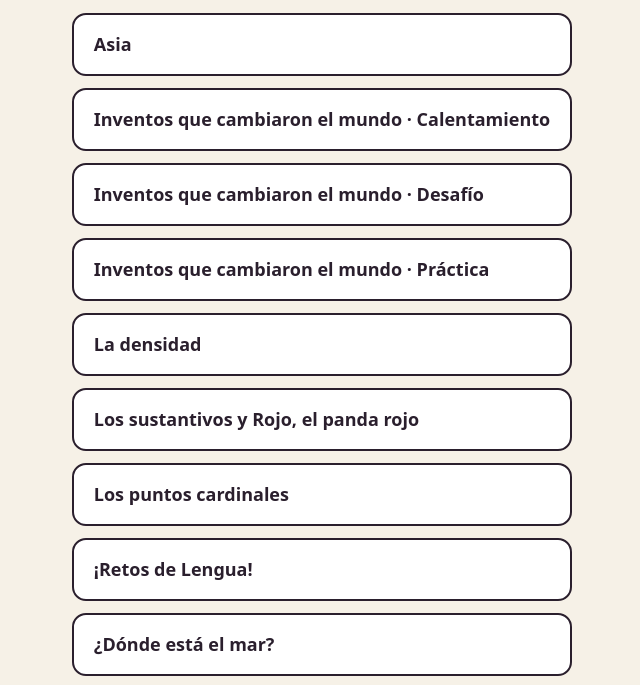
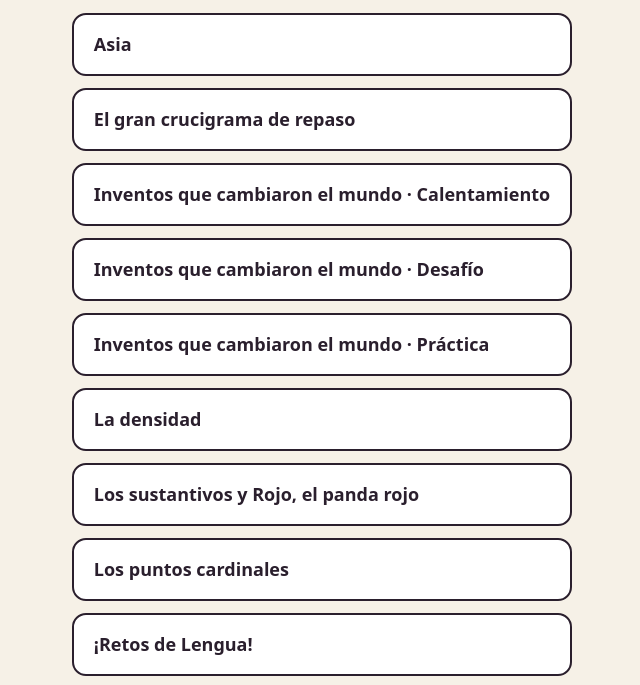
Before and after one commit to ncandreina-droid/juegos, a plain HTML site: page index.html in a window 1280 px wide. Shown: the part 83-768 px from the top of the page, without its empty margins (318-958 px from the left). Drawn offline with Linux system fonts and the light colour scheme.

Commit message:
Actualiza el índice

```diff
--- a/index.html
+++ b/index.html
@@ -1,6 +1,7 @@
 <!doctype html><html lang="es"><head><meta charset="utf-8"><meta name="viewport" content="width=device-width, initial-scale=1"><title>Juegos de clase</title>
 <style>body{margin:0;min-height:100vh;display:grid;place-items:center;background:#f6f1e7;color:#2a1f2d;font:18px/1.5 ui-rounded,"Avenir Next",system-ui,sans-serif}main{max-width:34rem;padding:2rem 1.25rem}h1{font-weight:600;font-size:2rem;margin:0 0 1rem}a{display:block;padding:1rem 1.25rem;margin:.75rem 0;border-radius:14px;background:#fff;color:inherit;text-decoration:none;border:2px solid #2a1f2d;font-weight:600}a:focus-visible{outline:3px solid #9b2f66;outline-offset:3px}</style></head><body><main><h1>Juegos de clase 🌱</h1>
 <a href="crucigrama-asia.html">Asia</a>
+<a href="crucigrama-de-repaso.html">El gran crucigrama de repaso</a>
 <a href="crucigrama-inventos-calentamiento.html">Inventos que cambiaron el mundo · Calentamiento</a>
 <a href="crucigrama-inventos-desafio.html">Inventos que cambiaron el mundo · Desafío</a>
 <a href="crucigrama-inventos-practica.html">Inventos que cambiaron el mundo · Práctica</a>
```
